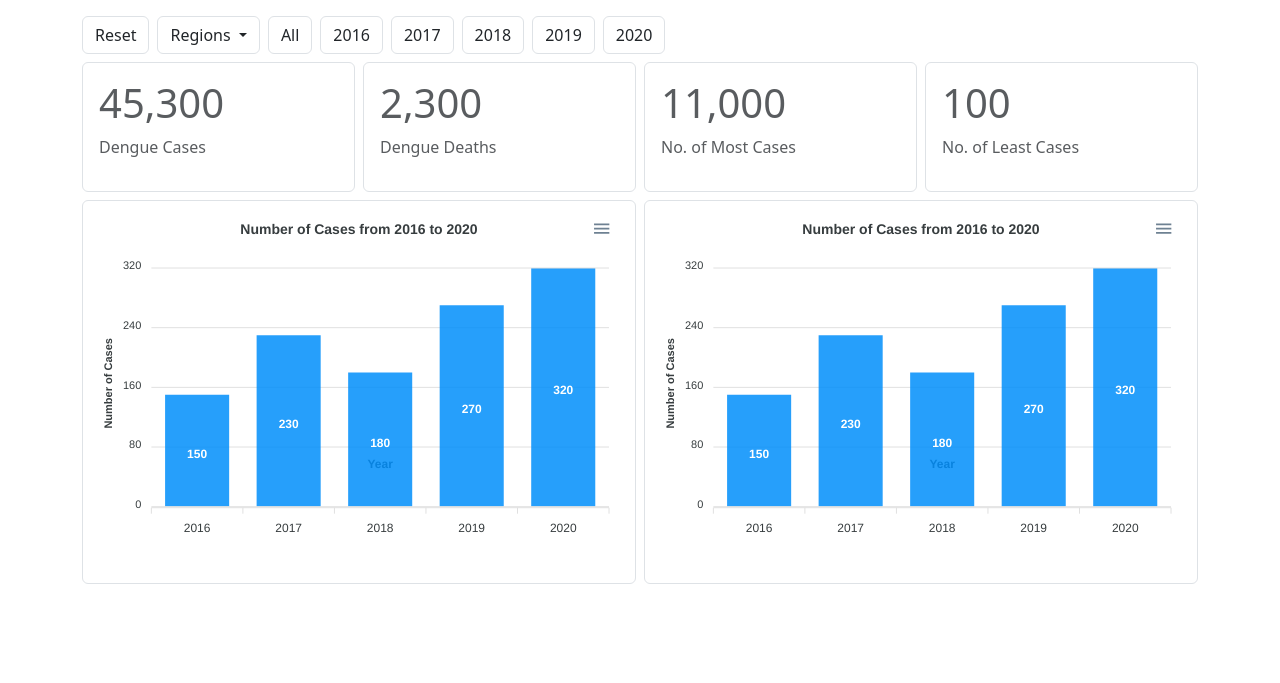
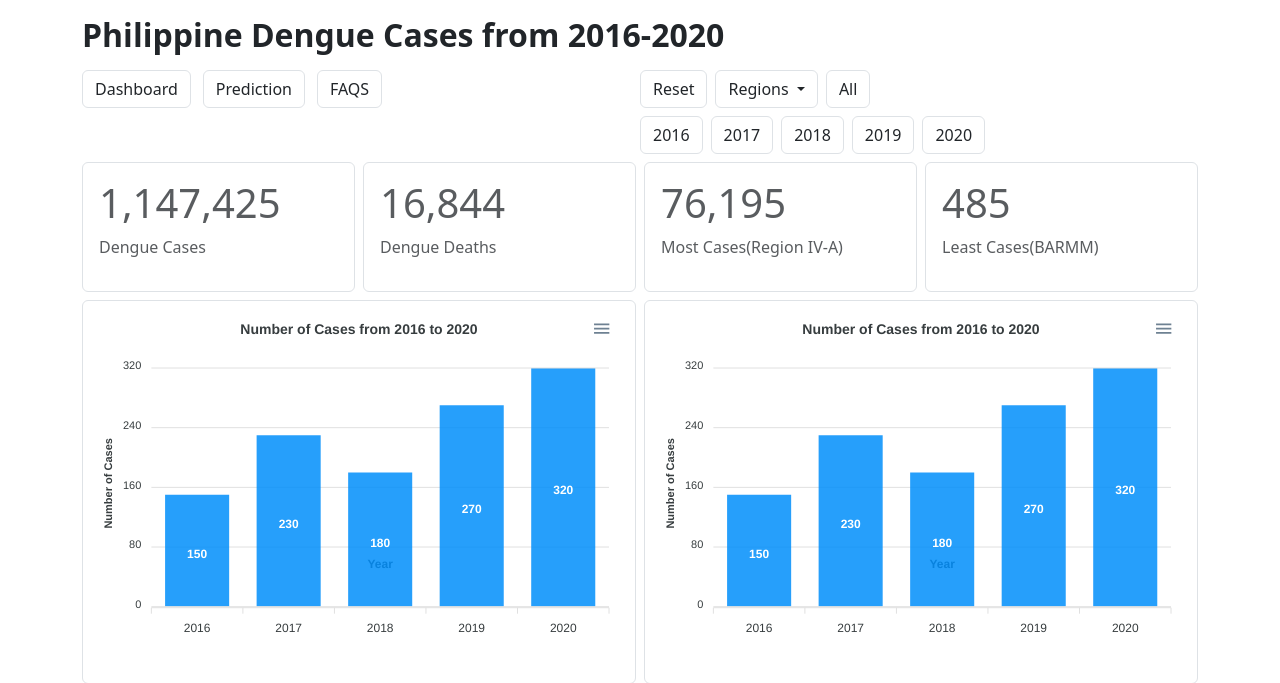
Before and after one commit to f9ki3/PhilippinesDengueCases2016-2020, a Flask app: page / in a window 1280 px wide. Shown: the top 683 px of the page. Run offline with Flask 3, Linux system fonts and the light colour scheme; some libraries are stand-ins or nearby versions.

Commit message:
xmas day

```diff
--- a/data.py
+++ b/data.py
@@ -79,15 +79,10 @@ class dataSets():
         if region:
             data = {k: v for k, v in data.items() if k[1].lower() == region.lower()}
 
-        # If no year and region are provided, sum all cases and deaths
-        if not year and not region:
-            total_cases = sum(v["cases"] for v in data.values())
-            total_deaths = sum(v["death"] for v in data.values())
-            response = {"ph_dengue": {"total_cases": total_cases, "total_deaths": total_deaths}}
-        else:
-            # Convert the data to the required JSON format
-            sorted_data = [{"cases": v["cases"], "death": v["death"]} for k, v in data.items()]
-            response = {"ph_dengue": sorted_data}
+        # Sum cases and deaths
+        total_cases = sum(v["cases"] for v in data.values())
+        total_deaths = sum(v["death"] for v in data.values())
+        response = {"ph_dengue": {"total_cases": total_cases, "total_deaths": total_deaths}}
 
         return response
 
--- a/static/js/filter.js
+++ b/static/js/filter.js
@@ -13,6 +13,30 @@ function config(){
     let get_dengue = '/get_dengue?' + queryParams.join('&');
     let get_dengue_cases_death = '/get_dengue_cases_death?' + queryParams.join('&');
     let get_dengue_most_least = '/get_dengue_most_least?' + queryParams.join('&');
+    $.ajax({
+        url: get_dengue_cases_death,
+        method: 'GET',
+        success: function(response) {
+            $('#cases').text(response.ph_dengue.total_cases.toLocaleString('en-US'));
+            $('#death').text(response.ph_dengue.total_deaths.toLocaleString('en-US'));
+        },
+        error: function(error) {
+            console.error('Error fetching dengue data:', error);
+        }
+    });
+    $.ajax({
+        url: get_dengue_most_least,
+        method: 'GET',
+        success: function(response) {
+            $('#mostNo').text(response.most_cases.cases.toLocaleString('en-US'));
+            $('#leastNo').text(response.least_cases.cases.toLocaleString('en-US'));
+            $('#mostRegion').text("Most Cases" + "(" + response.most_cases.region + ")");
+            $('#leastRegion').text("Least Cases" + "(" + response.least_cases.region + ")");
+        },
+        error: function(error) {
+            console.error('Error fetching dengue data:', error);
+        }
+    });
 
     console.log(get_dengue);
     console.log(get_dengue_cases_death);
--- a/templates/dashboard.html
+++ b/templates/dashboard.html
@@ -8,6 +8,16 @@
 <body>
     <div class="container">
         <div class="row mt-3">
+            <h2 class="fw-bolder mb-3">Philippine Dengue Cases from 2016-2020</h2>
+            <div class="row">
+                <div class="col-6">
+                    <div class="d-flex flex-wrap align-items-center gap-2 mb-2">
+                        <button class="btn me-1 border">Dashboard</button>
+                        <button class="btn me-1 border">Prediction</button>
+                        <button class="btn me-1 border">FAQS</button>
+                    </div>
+                </div>
+                <div class="col-6">
                     <div class="d-flex flex-wrap align-items-center gap-2 mb-2">
 
                         <button class="btn border" onclick="reset()">Reset</button>
@@ -25,35 +35,37 @@
                         <button class="btn border" onclick="remove_year()">All</button>
                         <div id="year-buttons" class="g-2"></div>
                     </div>
+                </div>
+            </div>
 
             <div class="col-12">
                 <div class="row g-2 text-muted">
                     <!-- Dengue Cases -->
                     <div class="col-6 col-md-3">
                         <div class="border rounded p-3">
-                            <h1>45,300</h1>
+                            <h1 id="cases">0</h1>
                             <p>Dengue Cases</p>
                         </div>
                     </div>
                     <!-- Dengue Death -->
                     <div class="col-6 col-md-3">
                         <div class="border rounded p-3">
-                            <h1>2,300</h1>
+                            <h1 id="death">0</h1>
                             <p>Dengue Deaths</p>
                         </div>
                     </div>
                     <!-- Most Cases -->
                     <div class="col-6 col-md-3">
                         <div class="border rounded p-3">
-                            <h1>11,000</h1>
-                            <p>No. of Most Cases</p>
+                            <h1 id="mostNo">0</h1>
+                            <p id="mostRegion">Most Cases</p>
                         </div>
                     </div>
                     <!-- Least Cases -->
                     <div class="col-6 col-md-3">
                         <div class="border rounded p-3">
-                            <h1>100</h1>
-                            <p>No. of Least Cases</p>
+                            <h1 id="leastNo">0</h1>
+                            <p id="leastRegion">Least Cases</p>
                         </div>
                     </div>
 
```
Lines whose indentation alone changed are shown as unchanged.
